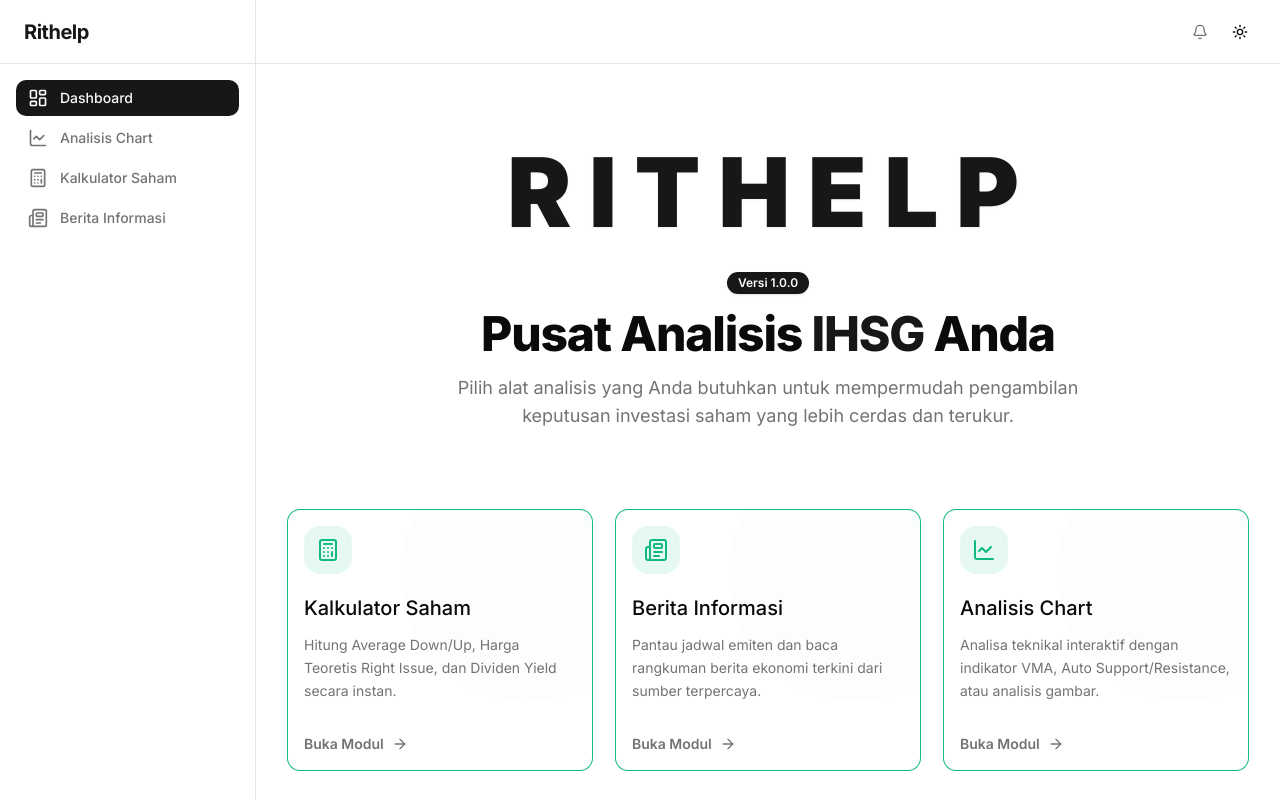
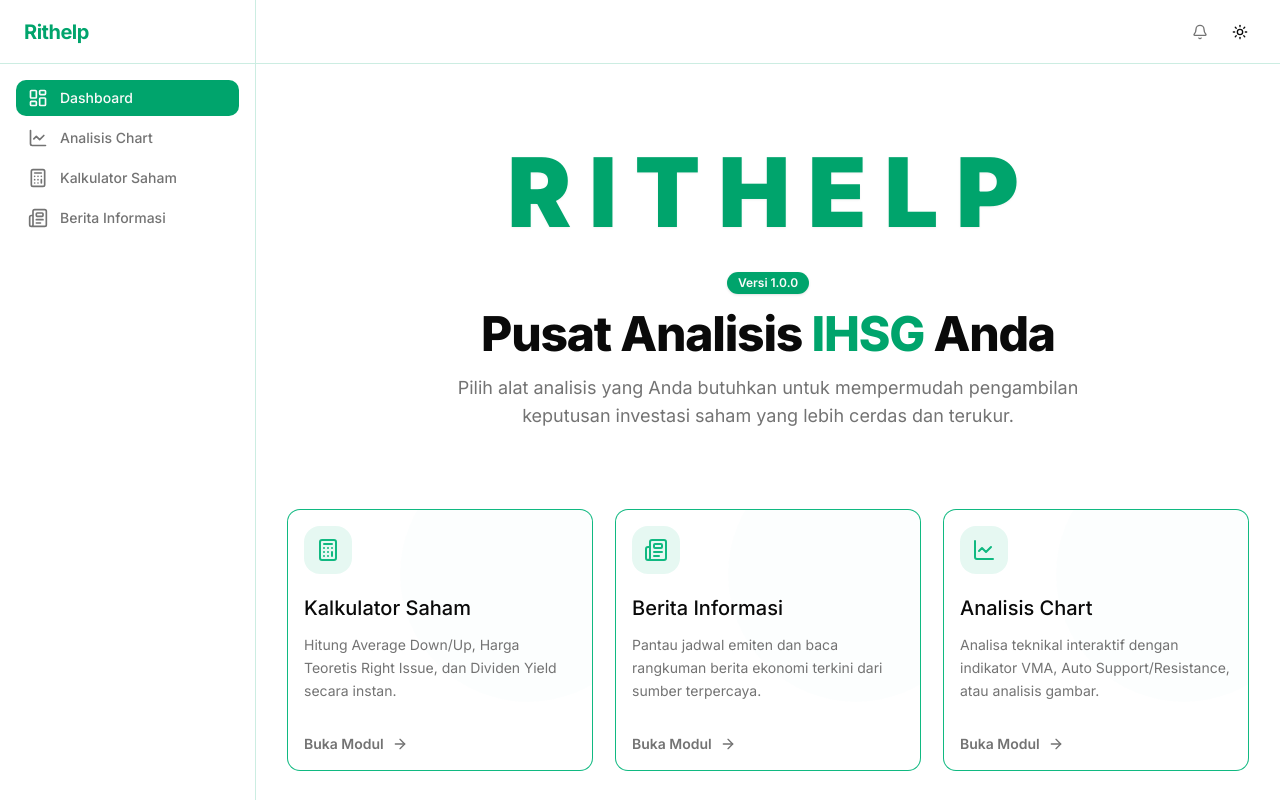
Before and after one commit to SandiAlfian/Rithelp, a Next.js app: page / in a window 1280 px wide. Built offline with nearby package versions, Linux system fonts and the light colour scheme.

Commit message:
Fixed Issue 2

```diff
--- a/src/app/globals.css
+++ b/src/app/globals.css
@@ -20,18 +20,18 @@
     --card-foreground: oklch(0.145 0 0);
     --popover: oklch(1 0 0);
     --popover-foreground: oklch(0.145 0 0);
-    --primary: oklch(0.205 0 0);
+    --primary: oklch(0.627 0.154 162.48);
     --primary-foreground: oklch(0.985 0 0);
     --secondary: oklch(0.97 0 0);
-    --secondary-foreground: oklch(0.205 0 0);
+    --secondary-foreground: oklch(0.627 0.154 162.48);
     --muted: oklch(0.97 0 0);
     --muted-foreground: oklch(0.556 0 0);
     --accent: oklch(0.97 0 0);
-    --accent-foreground: oklch(0.205 0 0);
+    --accent-foreground: oklch(0.627 0.154 162.48);
     --destructive: oklch(0.577 0.245 27.325);
-    --border: oklch(0.922 0 0);
-    --input: oklch(0.922 0 0);
-    --ring: oklch(0.708 0 0);
+    --border: oklch(0.627 0.154 162.48 / 20%);
+    --input: oklch(0.627 0.154 162.48 / 20%);
+    --ring: oklch(0.627 0.154 162.48);
     --chart-1: oklch(0.87 0 0);
     --chart-2: oklch(0.556 0 0);
     --chart-3: oklch(0.439 0 0);
@@ -40,12 +40,12 @@
     --radius: 0.625rem;
     --sidebar: oklch(0.985 0 0);
     --sidebar-foreground: oklch(0.145 0 0);
-    --sidebar-primary: oklch(0.205 0 0);
+    --sidebar-primary: oklch(0.627 0.154 162.48);
     --sidebar-primary-foreground: oklch(0.985 0 0);
     --sidebar-accent: oklch(0.97 0 0);
-    --sidebar-accent-foreground: oklch(0.205 0 0);
-    --sidebar-border: oklch(0.922 0 0);
-    --sidebar-ring: oklch(0.708 0 0);
+    --sidebar-accent-foreground: oklch(0.627 0.154 162.48);
+    --sidebar-border: oklch(0.627 0.154 162.48 / 10%);
+    --sidebar-ring: oklch(0.627 0.154 162.48);
   }
   .dark {
     --background: oklch(0.145 0 0);
@@ -54,7 +54,7 @@
     --card-foreground: oklch(0.985 0 0);
     --popover: oklch(0.205 0 0);
     --popover-foreground: oklch(0.985 0 0);
-    --primary: oklch(0.922 0 0);
+    --primary: oklch(0.696 0.17 162.48);
     --primary-foreground: oklch(0.205 0 0);
     --secondary: oklch(0.269 0 0);
     --secondary-foreground: oklch(0.985 0 0);
@@ -63,9 +63,9 @@
     --accent: oklch(0.269 0 0);
     --accent-foreground: oklch(0.985 0 0);
     --destructive: oklch(0.704 0.191 22.216);
-    --border: oklch(1 0 0 / 10%);
-    --input: oklch(1 0 0 / 15%);
-    --ring: oklch(0.556 0 0);
+    --border: oklch(0.696 0.17 162.48 / 20%);
+    --input: oklch(0.696 0.17 162.48 / 20%);
+    --ring: oklch(0.696 0.17 162.48);
     --chart-1: oklch(0.87 0 0);
     --chart-2: oklch(0.556 0 0);
     --chart-3: oklch(0.439 0 0);
@@ -73,12 +73,12 @@
     --chart-5: oklch(0.269 0 0);
     --sidebar: oklch(0.205 0 0);
     --sidebar-foreground: oklch(0.985 0 0);
-    --sidebar-primary: oklch(0.488 0.243 264.376);
+    --sidebar-primary: oklch(0.696 0.17 162.48);
     --sidebar-primary-foreground: oklch(0.985 0 0);
     --sidebar-accent: oklch(0.269 0 0);
     --sidebar-accent-foreground: oklch(0.985 0 0);
-    --sidebar-border: oklch(1 0 0 / 10%);
-    --sidebar-ring: oklch(0.556 0 0);
+    --sidebar-border: oklch(0.696 0.17 162.48 / 10%);
+    --sidebar-ring: oklch(0.696 0.17 162.48);
   }
   * {
     @apply border-border;
```
